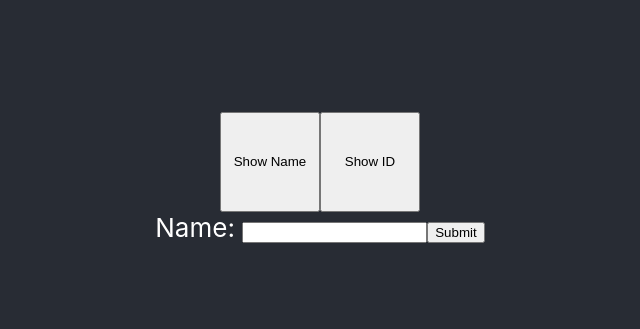
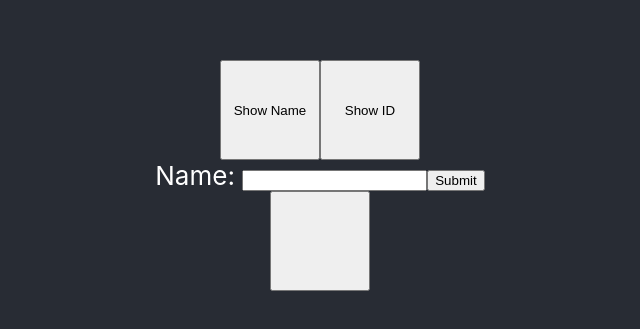
Before and after one commit to NoahNim/basic-tsx, a React (Create React App) app: page / in a window 1280 px wide. Shown: the part 223-552 px from the top of the page, without its empty margins (320-960 px from the left). Built offline with nearby package versions, Linux system fonts and the light colour scheme.

Commit message:
grab activity data in Ativity Component

```diff
--- /dev/null
+++ b/src/components/home/activity.tsx
@@ -0,0 +1,29 @@
+import { useContext } from "react";
+import ActivityCtx from "../../store/context";
+
+const Activity = () => {
+    const dataCtx = useContext(ActivityCtx)
+
+    const handleGetActivityButton = async (event: React.MouseEvent<HTMLButtonElement>) => {
+        event.preventDefault();
+
+        try {
+            const res = await dataCtx?.getActivity();
+
+            if (res) {
+                console.log(res)
+            }
+        } catch (error) {
+            console.log(error)
+        }
+    }
+
+    return (
+        <div>
+            <button style={{ width: "100px", height: "100px" }} onClick={handleGetActivityButton}></button>
+        </div>
+    )
+
+}
+
+export default Activity
--- a/src/components/home/home.tsx
+++ b/src/components/home/home.tsx
@@ -1,6 +1,7 @@
 import React from "react"
 import { User } from "../../App"
 import Form from "./form"
+import Activity from "./activity"
 
 interface HomeProps {
     setNameFunction: Function,
@@ -29,6 +30,7 @@ const Home = ({ setNameFunction, setIDFunction, user, userName }: HomeProps) =>
             <button style={{ width: "100px", height: "100px" }} onClick={showNameFunction}>{user.name === null ? "Show Name" : user.name}</button>
             <button style={{ width: "100px", height: "100px" }} onClick={showIDFunction}>{user.id === null ? "Show ID" : user.id}</button>
             <Form setNameFunction={setNameFunction} />
+            <Activity />
         </div>
     )
 }
--- a/src/index.tsx
+++ b/src/index.tsx
@@ -3,14 +3,16 @@ import ReactDOM from 'react-dom/client';
 import './index.css';
 import App from './App';
 import reportWebVitals from './reportWebVitals';
+import { ActivityContextProvider } from './store/context';
 
 const root = ReactDOM.createRoot(
   document.getElementById('root') as HTMLElement
 );
 root.render(
-  <React.StrictMode>
+  <ActivityContextProvider>
     <App />
-  </React.StrictMode>
+  </ActivityContextProvider>
+
 );
 
 // If you want to start measuring performance in your app, pass a function
--- a/src/store/context.tsx
+++ b/src/store/context.tsx
@@ -1,8 +1,8 @@
-import { produceWithPatches } from "immer";
 import { createContext, ReactNode, useState } from "react";
 
 interface ActivityContextInterface {
     activityData: Object
+    getActivity: Function
     // activity: string
     // participants: number
     // price: number
@@ -10,7 +10,7 @@ interface ActivityContextInterface {
 
 const ActivityCtx = createContext<ActivityContextInterface | null>(null);
 
-const ActivityContextProvider = ({ children }: { children: ReactNode, }, { activityData }: ActivityContextInterface) => {
+export const ActivityContextProvider = ({ children }: { children: ReactNode }, { activityData }: ActivityContextInterface) => {
     const [currActivityData, setCurrActivityData] = useState<Object>({});
 
     const getActivity = async () => {
@@ -31,6 +31,7 @@ const ActivityContextProvider = ({ children }: { children: ReactNode, }, { activ
         <ActivityCtx.Provider
             value={{
                 activityData: currActivityData,
+                getActivity
             }}>
             {children}
         </ActivityCtx.Provider>
```
